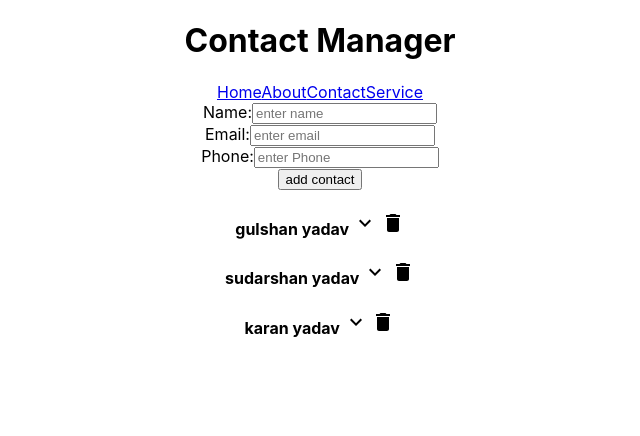
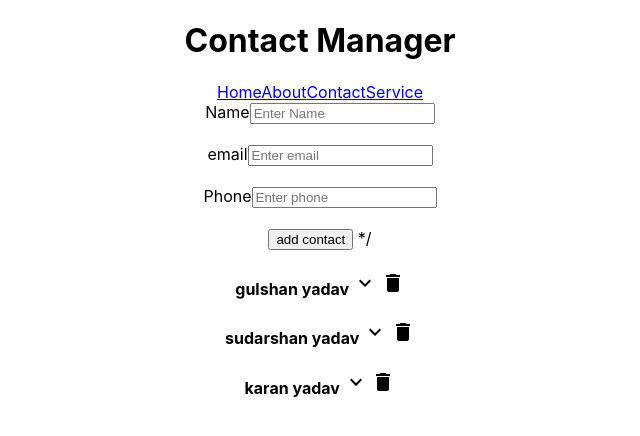
Before and after one commit to gulshanyadav01/contactmanager, a React (Create React App) app: page / in a window 1280 px wide. Shown: the top 436 px of the page, without its empty margins (320-960 px from the left). Built offline with nearby package versions, Linux system fonts and the light colour scheme.

Commit message:
input is working fine

```diff
--- a/src/components/Contacts/AddContact.jsx
+++ b/src/components/Contacts/AddContact.jsx
@@ -1,6 +1,7 @@
 import React, { Component } from 'react'
 import { Consumer  } from "../../Context1"
 import uuid from "react-uuid";
+import TextInput from "../Layout/TextInput"
 
 class AddContact extends Component {
 
@@ -10,7 +11,7 @@ class AddContact extends Component {
         phone:""
     }
 
-    onchange = (e) => {
+    onChange = (e) => {
         this.setState({[e.target.name]:e.target.value})
     }
 
@@ -25,7 +26,7 @@ class AddContact extends Component {
             email,
             phone
         }
-        console.log(newContact);
+        // console.log(newContact);
 
         dispatch({
             type:"ADD_CONTACT",
@@ -48,13 +49,38 @@ class AddContact extends Component {
                     return (
                             <div>
                             <form onSubmit = {this.onSubmit.bind(this, dispatch)}>
-                                    <label htmlFor = "name">Name:</label>
+                                    <TextInput
+                                        label = "Name"
+                                        name = "name"
+                                        placeholder = "Enter Name"
+                                        value = {name}
+                                        onChange = {this.onChange}
+                                    /><br/>
+
+                                    <TextInput
+                                        label = "email"
+                                        name = "email"
+                                        type = "email"
+                                        placeholder = "Enter email"
+                                        value = {email}
+                                        onChange = {this.onChange}
+                                    /><br/>
+                                    <TextInput
+                                        label = "Phone"
+                                        name = "phone"
+                                        placeholder = "Enter phone"
+                                        value = {phone}
+                                        onChange = {this.onChange}
+                                    /><br/>
+
+
+                                    {/* /* <label htmlFor = "name">Name:</label>
                                     <input type = "text" placeholder = 'enter name' name = "name" onChange = {this.onchange} value = {name}/><br/>
                                     <label htmlFor = "email">Email:</label>
                                     <input type = "text" placeholder = 'enter email' name = "email" onChange = {this.onchange} value = {email}/><br/>
                                     <label htmlFor = "Phone">Phone:</label>
-                                    <input type = "Number" placeholder = 'enter Phone' name = "phone" onChange = {this.onchange} value = {phone}/><br/>
-                                    <input type = "submit" value = "add contact"/>
+                                    <input type = "Number" placeholder = 'enter Phone' name = "phone" onChange = {this.onchange} value = {phone}/><br/> */}
+                                    <input type = "submit" value = "add contact"/> */
                             </form>
                             </div>
                     )
--- a/src/components/Layout/TextInput.jsx
+++ b/src/components/Layout/TextInput.jsx
@@ -0,0 +1,27 @@
+import React from 'react'
+import PropTypes from 'prop-types'
+
+ const TextInput = ({label, name, type, placeholder,onChange, value}) => {
+
+    return (
+        <div>
+            <label htmlFor = {name}>{label}</label>
+            <input type = {type} placeholder = {placeholder} name = {name} onChange = {onChange} value = {value}/>
+        </div>
+    )
+}
+TextInput.propTypes = {
+    label: PropTypes.string.isRequired,
+    name: PropTypes.string.isRequired,
+    placeholder: PropTypes.string.isRequired,
+    value: PropTypes.string.isRequired,
+    type : PropTypes.string.isRequired,
+    onChange: PropTypes.func.isRequired
+
+
+}
+TextInput.defaultProps = {
+    type: "text"
+}
+
+export default TextInput;
```
Also changed, not shown: src/components/Contacts/Contact.jsx (renamed from src/components/Contacts/Contact.js).
